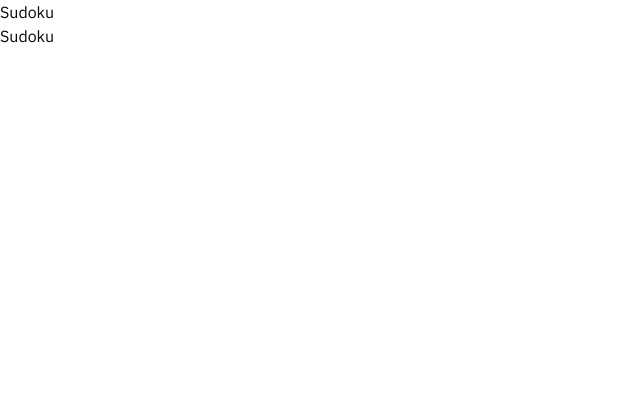
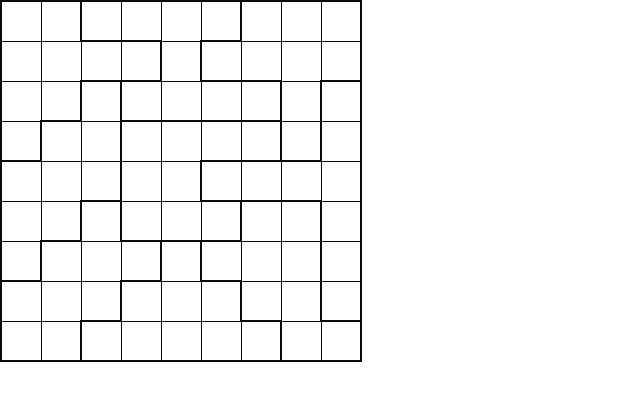
Before and after one commit to Popa-42/sudoku, a Next.js app: page / in a window 1280 px wide. Shown: the top 400 px of the page, without its empty margins (0-640 px from the left). Built offline with nearby package versions, Linux system fonts and the light colour scheme.

Commit message:
Add basic customizable Sudoku grid component

```diff
--- a/src/app/page.tsx
+++ b/src/app/page.tsx
@@ -1,8 +1,21 @@
+import SudokuGrid from "@/components/sudoku/grid";
+
 export default function Home() {
+  const regions9: number[][] = [
+    [0, 0, 1, 1, 1, 1, 2, 2, 2],
+    [0, 0, 0, 0, 1, 2, 2, 2, 2],
+    [0, 0, 3, 1, 1, 1, 1, 2, 5],
+    [0, 3, 3, 4, 4, 4, 4, 2, 5],
+    [3, 3, 3, 4, 4, 5, 5, 5, 5],
+    [3, 3, 6, 4, 4, 4, 8, 8, 5],
+    [3, 6, 6, 6, 7, 8, 8, 8, 5],
+    [6, 6, 6, 7, 7, 7, 8, 8, 5],
+    [6, 6, 7, 7, 7, 7, 7, 8, 8],
+  ];
+
   return (
     <div>
-      <h1>Sudoku</h1>
-      <p>Sudoku</p>
+      <SudokuGrid size={9} regions={regions9} />
     </div>
   );
 }
--- /dev/null
+++ b/src/components/sudoku/grid.tsx
@@ -0,0 +1,100 @@
+import React from "react";
+import { cn } from "@/lib/utils";
+
+type RectBox = { rows: number; cols: number };
+
+type SudokuGridProps = React.HTMLAttributes<HTMLDivElement> & {
+  size?: number;
+  grid?: number[][];
+  box?: RectBox; // Optional rectangular sub-box layout
+  regions?: number[][]; // Optional region map (overrides `box` if provided)
+  cellClassName?: string; // Optional per-cell class
+  dividerClassName?: string; // Class used for thick borders (e.g., color/width)
+};
+
+function SudokuGrid({
+  size = 9,
+  className,
+  grid,
+  box,
+  regions,
+  cellClassName,
+  dividerClassName = "border-foreground", // color class for thick borders
+  ...props
+}: SudokuGridProps) {
+  if (!Number.isInteger(size) || size <= 0) {
+    throw new Error("Size must be a positive integer.");
+  }
+
+  // Default rectangular boxes (e.g., 3x3 for 9)
+  const defaultBox = (() => {
+    if (size === 9) return { rows: 3, cols: 3 };
+    const r = Math.floor(Math.sqrt(size));
+    if (r > 1 && size % r === 0) return { rows: r, cols: size / r };
+    return { rows: size, cols: 1 };
+  })();
+
+  const activeBox = box ?? defaultBox;
+
+  if (regions) {
+    if (regions.length !== size || regions.some((row) => row.length !== size)) {
+      throw new Error('Invalid "regions": expected a size×size matrix.');
+    }
+  }
+
+  const regionIdAt = (r: number, c: number): number => {
+    if (regions) return regions[r][c];
+    const boxRow = Math.floor(r / activeBox.rows);
+    const boxCol = Math.floor(c / activeBox.cols);
+    return boxRow * Math.ceil(size / activeBox.cols) + boxCol;
+  };
+
+  const cellBorderClasses = (r: number, c: number) => {
+    const base = ["h-10", "w-10", "border", "border-foreground", "text-center"];
+    const thick: string[] = [];
+
+    if (regions) {
+      const id = regionIdAt(r, c);
+      const topChange = r === 0 || regionIdAt(r - 1, c) !== id;
+      const leftChange = c === 0 || regionIdAt(r, c - 1) !== id;
+      const rightChange = c === size - 1 || regionIdAt(r, c + 1) !== id;
+      const bottomChange = r === size - 1 || regionIdAt(r + 1, c) !== id;
+
+      if (topChange) thick.push("border-t-2", dividerClassName);
+      if (leftChange) thick.push("border-l-2", dividerClassName);
+      if (rightChange) thick.push("border-r-2", dividerClassName);
+      if (bottomChange) thick.push("border-b-2", dividerClassName);
+    } else {
+      const topThick = r === 0 || r % activeBox.rows === 0;
+      const leftThick = c === 0 || c % activeBox.cols === 0;
+      const rightThick = c === size - 1 || (c + 1) % activeBox.cols === 0;
+      const bottomThick = r === size - 1 || (r + 1) % activeBox.rows === 0;
+
+      if (topThick) thick.push("border-t-2", dividerClassName);
+      if (leftThick) thick.push("border-l-2", dividerClassName);
+      if (rightThick) thick.push("border-r-2", dividerClassName);
+      if (bottomThick) thick.push("border-b-2", dividerClassName);
+    }
+
+    if (cellClassName) base.push(cellClassName);
+    return cn(base.join(" "), thick.join(" "));
+  };
+
+  return (
+    <table>
+      <tbody className={cn("border-2 border-foreground", className)} {...props}>
+        {Array.from({ length: size }).map((_, r) => (
+          <tr key={r}>
+            {Array.from({ length: size }).map((_, c) => (
+              <td key={c} className={cellBorderClasses(r, c)}>
+                {/* Cell */}
+              </td>
+            ))}
+          </tr>
+        ))}
+      </tbody>
+    </table>
+  );
+}
+
+export default SudokuGrid;
```
